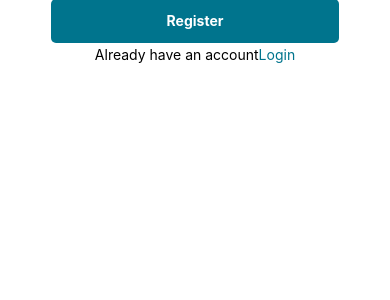
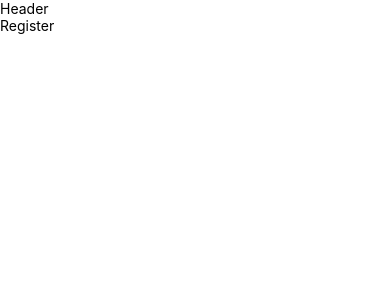
Before and after one commit to morachake/chap-chap, a React Native app: screen / in a window 390 px wide. Shown: the top 300 px of the page. Built offline with nearby package versions, Linux system fonts and the light colour scheme.

Commit message:
Creating a header component

```diff
--- a/App.js
+++ b/App.js
@@ -1,11 +1,11 @@
 import React from 'react';
 import {SafeAreaView, Text, View} from 'react-native';
-import HomeScreen from './src/screens/HomeScreen';
+import RegisterScreen from './src/screens/RegisterScreen';
 
 export default function App() {
   return (
     <SafeAreaView>
-      <HomeScreen/>
+      <RegisterScreen />
     </SafeAreaView>
   );
 }
--- /dev/null
+++ b/src/components/Header.js
@@ -0,0 +1,10 @@
+import React from 'react';
+import {View, Text} from 'react-native';
+
+export default function Header() {
+  return (
+    <View>
+      <Text>Header</Text>
+    </View>
+  );
+}
--- a/src/screens/HomeScreen.js
+++ b/src/screens/HomeScreen.js
@@ -9,7 +9,7 @@ export default function HomeScreen() {
       <View style={styles.container}>
         <Text style={styles.textAd}>Best Home Services for You</Text>
         <Btn title="Register" onPress={undefined} />
-        <View style={{flexDirection: 'row',margin:3}}>
+        <View style={{flexDirection: 'row', margin: 3}}>
           <Text style={styles.text}>Already have an account</Text>
           <Text style={styles.text2}>Login</Text>
         </View>
--- /dev/null
+++ b/src/screens/RegisterScreen.js
@@ -0,0 +1,13 @@
+import React from 'react';
+import {View, Text, StyleSheet} from 'react-native';
+import Header from '../components/Header';
+
+export default function RegisterScreen() {
+  return (
+    <View>
+      <Header />
+      <Text>Register</Text>
+    </View>
+  );
+}
+const styles = StyleSheet.create({});
```
